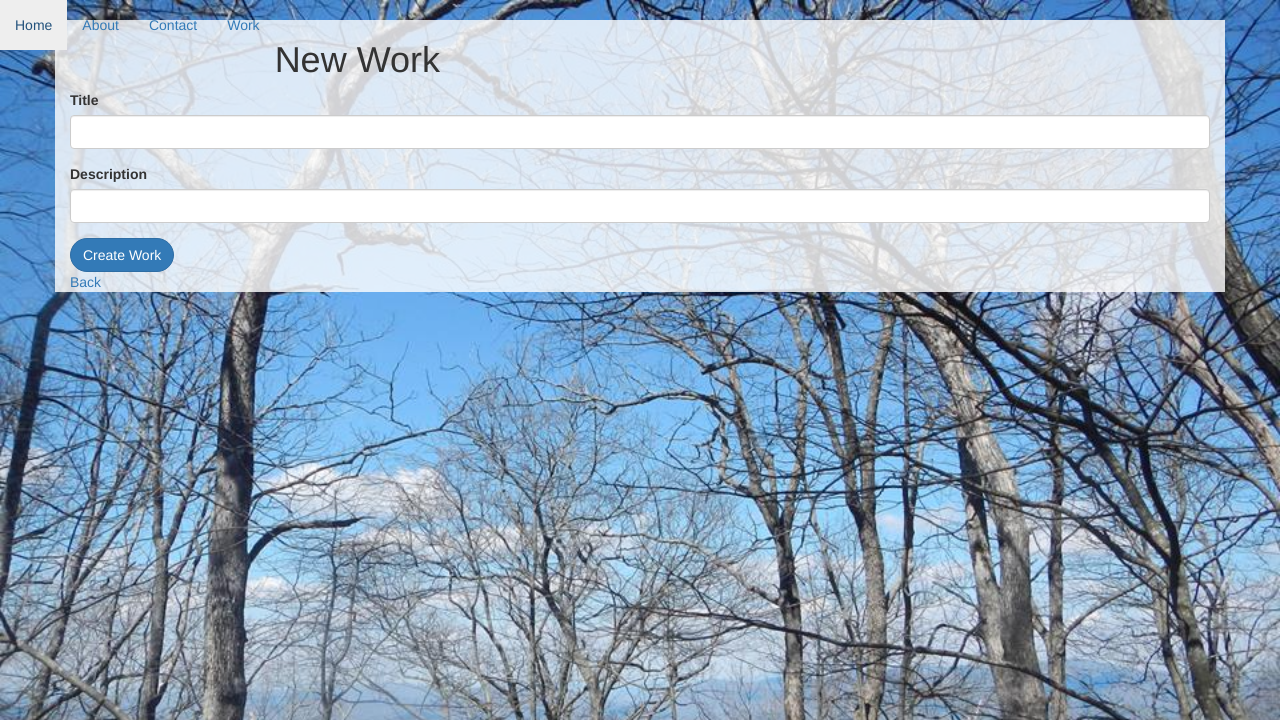
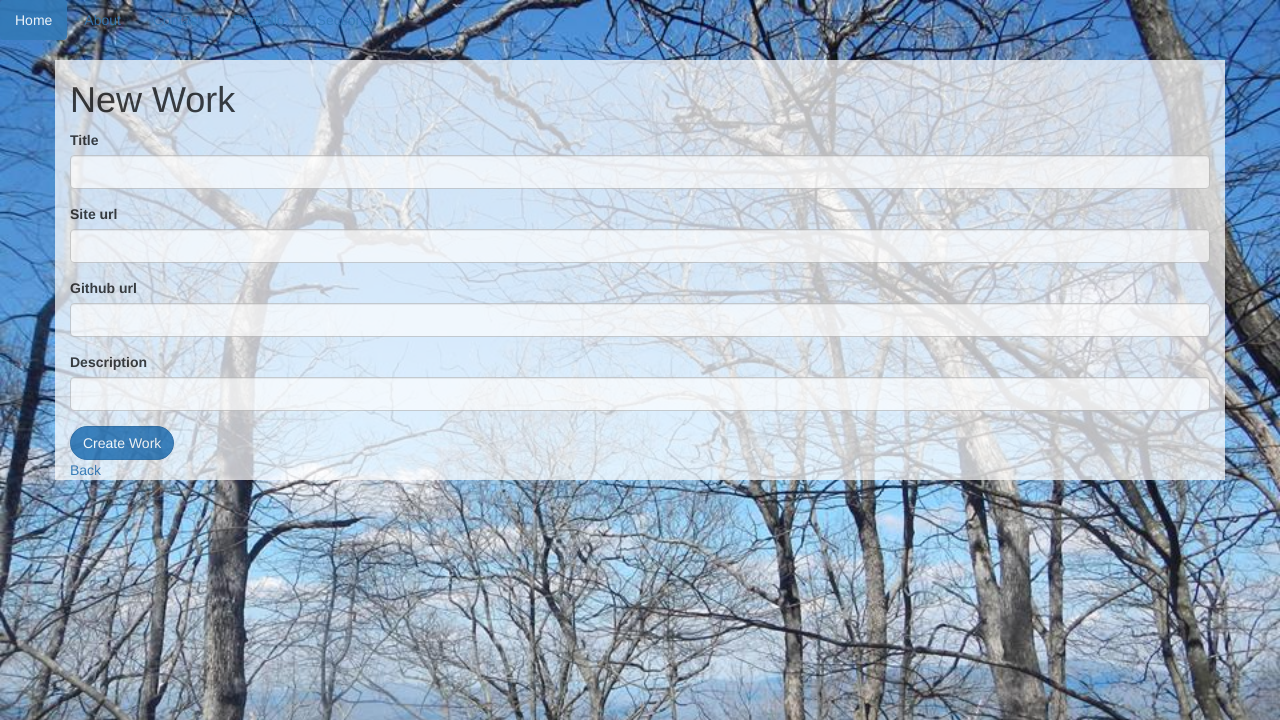
Before and after one commit to sharonconnell/showcase, a Rails app: page /works/new in a window 1280 px wide. Shown: the top 720 px of the page. Run offline with Rails 7, Linux system fonts and the light colour scheme; style sheets or scripts are compiled from the project's sources; some libraries are stand-ins or nearby versions.

Commit message:
portfolio changes

```diff
--- a/app/assets/stylesheets/application.css.erb
+++ b/app/assets/stylesheets/application.css.erb
@@ -13,16 +13,19 @@
  *= require_tree .
  *= require_self
  */
-<head>
+/*<head>
     <style>
 
     body {
-        background: url(<%= asset_path "winter_trees_sky.jpg" %>) no-repeat;
+        background: url(<%= asset_path "winter_trees_sky.jpg" %>)
+        no-repeat;
         background-size: cover;
+        opacity: 0.4;
     }
     .container {
         background: rgba(255,255,255,0.8);
     }
 
+
     </style>
-</head>
+</head>*/
--- a/app/controllers/welcome_controller.rb
+++ b/app/controllers/welcome_controller.rb
@@ -13,4 +13,7 @@
 
   def map
   end
+
+  def sections
+  end
 end
--- a/app/controllers/works_controller.rb
+++ b/app/controllers/works_controller.rb
@@ -69,6 +69,6 @@
 
     # Never trust parameters from the scary internet, only allow the white list through.
     def work_params
-      params.require(:work).permit(:title, :description)
+      params.require(:work).permit(:title, :description, :site_url, :github_url)
     end
 end
--- a/app/views/layouts/application.html.erb
+++ b/app/views/layouts/application.html.erb
@@ -13,8 +13,12 @@
 
   <style>
     body {
-        background: url(<%= asset_path "winter_trees_sky.jpg" %>) no-repeat;
+        background: url(<%= asset_path "winter_trees_sky.jpg" %>)
+        no-repeat;
         background-size: cover;
+        opacity: 0.9;
+
+
     }
     .container {
         background: rgba(255,255,255,0.8);
@@ -24,13 +28,14 @@
   </style>
 </head>
 <body>
-<ul class="nav navbar-nav">
+<ul class="nav nav-pills" >
   <li class="active">
 
     <%= link_to 'Home', '/' %></li>
     <li><%= link_to 'About', about_path %></li>
     <li><%= link_to 'Contact', contact_path %></li>
-    <li><%= link_to 'Work', works_path %></li>
+    <li><%= link_to 'Portfolio', works_path %></li>
+    <li><%= link_to 'Sections', sections_path %></li>
 </ul>
 <br/>
   <div class="container">
--- /dev/null
+++ b/app/views/welcome/sections.html.erb
@@ -0,0 +1,2 @@
+<h1>Sections</h1>
+<p>This is where users will upload photos and descriptions of sections.</p>
--- a/app/views/welcome/work.html.erb
+++ /dev/null
@@ -1,2 +0,0 @@
-<h1>Work</h1>
-<p>This is where I will put my portfolio.</p>
--- a/app/views/works/_form.html.erb
+++ b/app/views/works/_form.html.erb
@@ -16,6 +16,14 @@
     <%= f.text_field :title, class: 'form-control' %>
   </div>
   <div class="field form-group">
+    <%= f.label :site_url %><br>
+    <%= f.text_field :site_url, class: 'form-control' %>
+  </div>
+  <div class="field form-group">
+    <%= f.label :github_url %><br>
+    <%= f.text_field :github_url, class: 'form-control' %>
+  </div>
+  <div class="field form-group">
     <%= f.label :description %><br>
     <%= f.text_field :description, class: 'form-control', rows: '5' %>
   </div>
--- a/config/routes.rb
+++ b/config/routes.rb
@@ -5,6 +5,7 @@
   get 'about' => 'welcome#about'
   get 'contact' => 'welcome#contact'
   get 'map' => 'welcome#map'
+  get 'sections' => 'welcome#sections'
 
   # The priority is based upon order of creation: first created -> highest priority.
   # See how all your routes lay out with "rake routes".
--- /dev/null
+++ b/db/migrate/20150305011540_add_site_url_to_work.rb
@@ -0,0 +1,5 @@
+class AddSiteUrlToWork < ActiveRecord::Migration
+  def change
+    add_column :works, :site_url, :string
+  end
+end
--- /dev/null
+++ b/db/migrate/20150305011750_add_github_url_to_work.rb
@@ -0,0 +1,5 @@
+class AddGithubUrlToWork < ActiveRecord::Migration
+  def change
+    add_column :works, :github_url, :string
+  end
+end
```
Also changed, not shown: app/assets/images/calculator.rb (added, +29 -0 lines), app/views/works/index.html.erb (+4 -3 lines), db/schema.rb.
